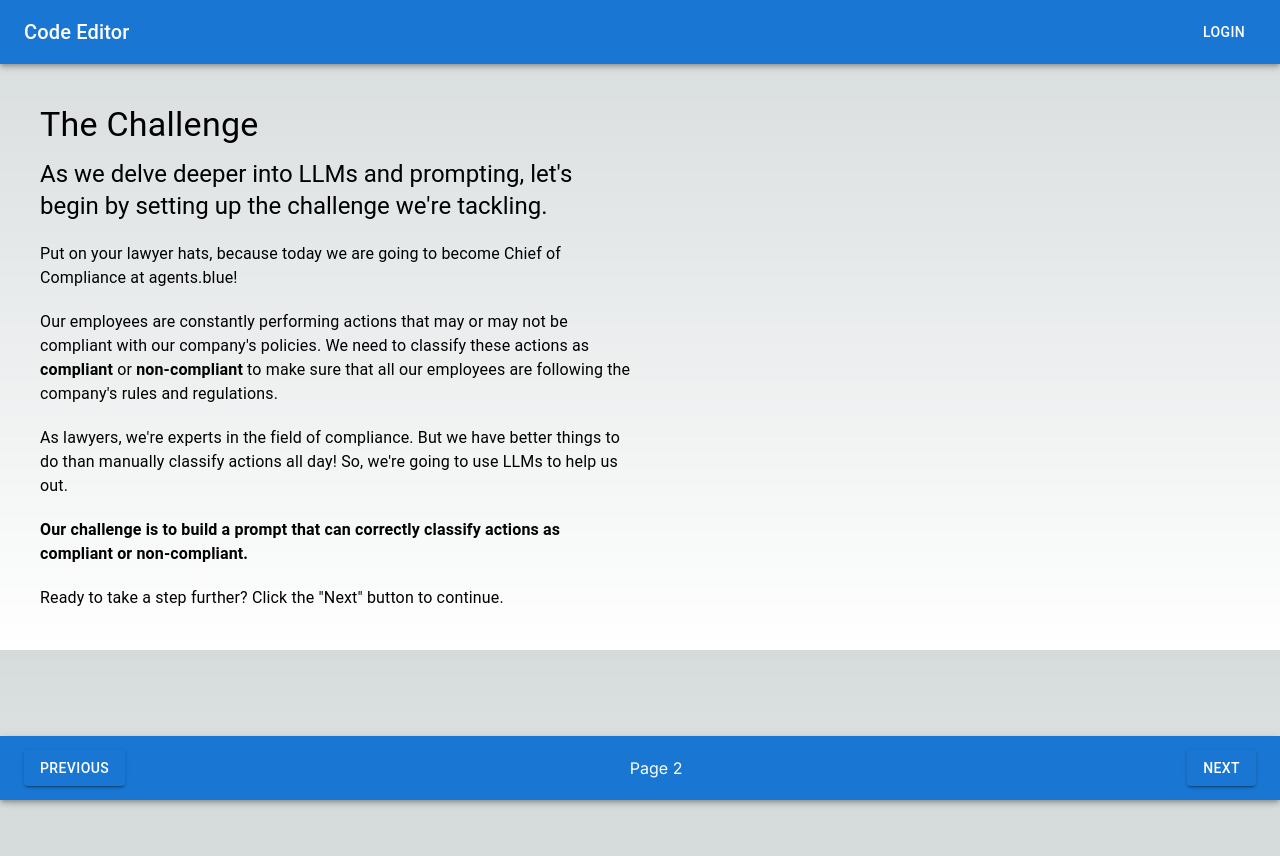
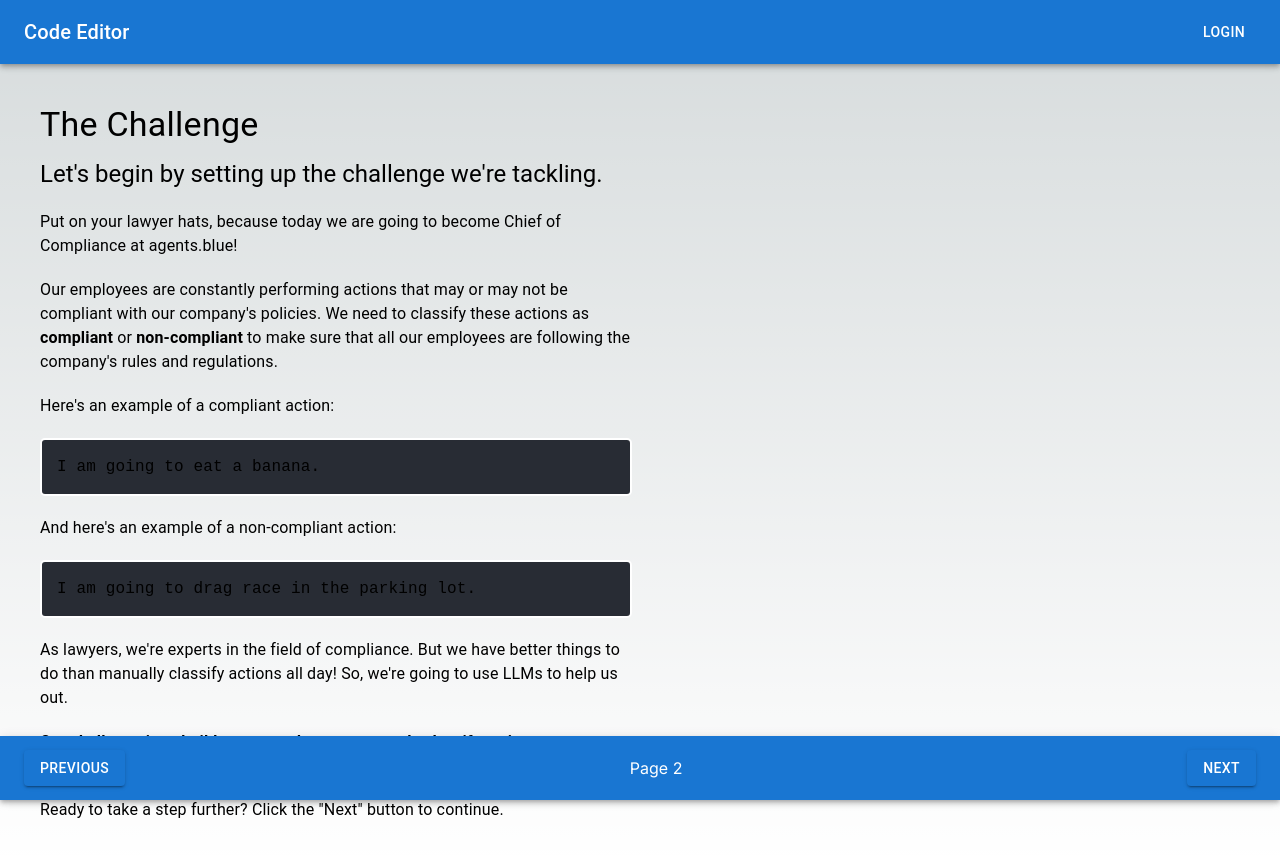
Before and after one commit to bkitano/learn-prompting, a Next.js app: page /the-problem in a window 1280 px wide. Shown: the top 856 px of the page. Before the commit the page ends 800 px from the top, so only its background shows below. Built offline with nearby package versions, Linux system fonts and the light colour scheme.

Commit message:
adding some examples

```diff
--- a/src/app/the-problem/ProblemDescription.tsx
+++ b/src/app/the-problem/ProblemDescription.tsx
@@ -7,8 +7,7 @@ const ProblemDescription = () => {
         The Challenge
       </Typography>
       <Typography variant="h5">
-        As we delve deeper into LLMs and prompting, let's begin by setting up
-        the challenge we're tackling.
+        Let's begin by setting up the challenge we're tackling.
       </Typography>
       <br />
       <Typography variant="body1">
@@ -24,6 +23,48 @@ const ProblemDescription = () => {
         that all our employees are following the company's rules and
         regulations.
       </Typography>
+      <br />
+      <Typography variant="body1">
+        Here's an example of a compliant action:
+      </Typography>
+      <br />
+      <div
+        style={{
+          padding: "15px",
+          backgroundColor: "#282c34",
+          border: "2px solid white",
+          borderRadius: "5px",
+        }}
+      >
+        <Typography
+          style={{
+            fontFamily: "monospace",
+          }}
+        >
+          I am going to eat a banana.
+        </Typography>
+      </div>
+      <br />
+      <Typography variant="body1">
+        And here's an example of a non-compliant action:
+      </Typography>
+      <br />
+      <div
+        style={{
+          padding: "15px",
+          backgroundColor: "#282c34",
+          border: "2px solid white",
+          borderRadius: "5px",
+        }}
+      >
+        <Typography
+          style={{
+            fontFamily: "monospace",
+          }}
+        >
+          I am going to drag race in the parking lot.
+        </Typography>
+      </div>
       <br />
       <Typography variant="body1">
         As lawyers, we're experts in the field of compliance. But we have better
```
